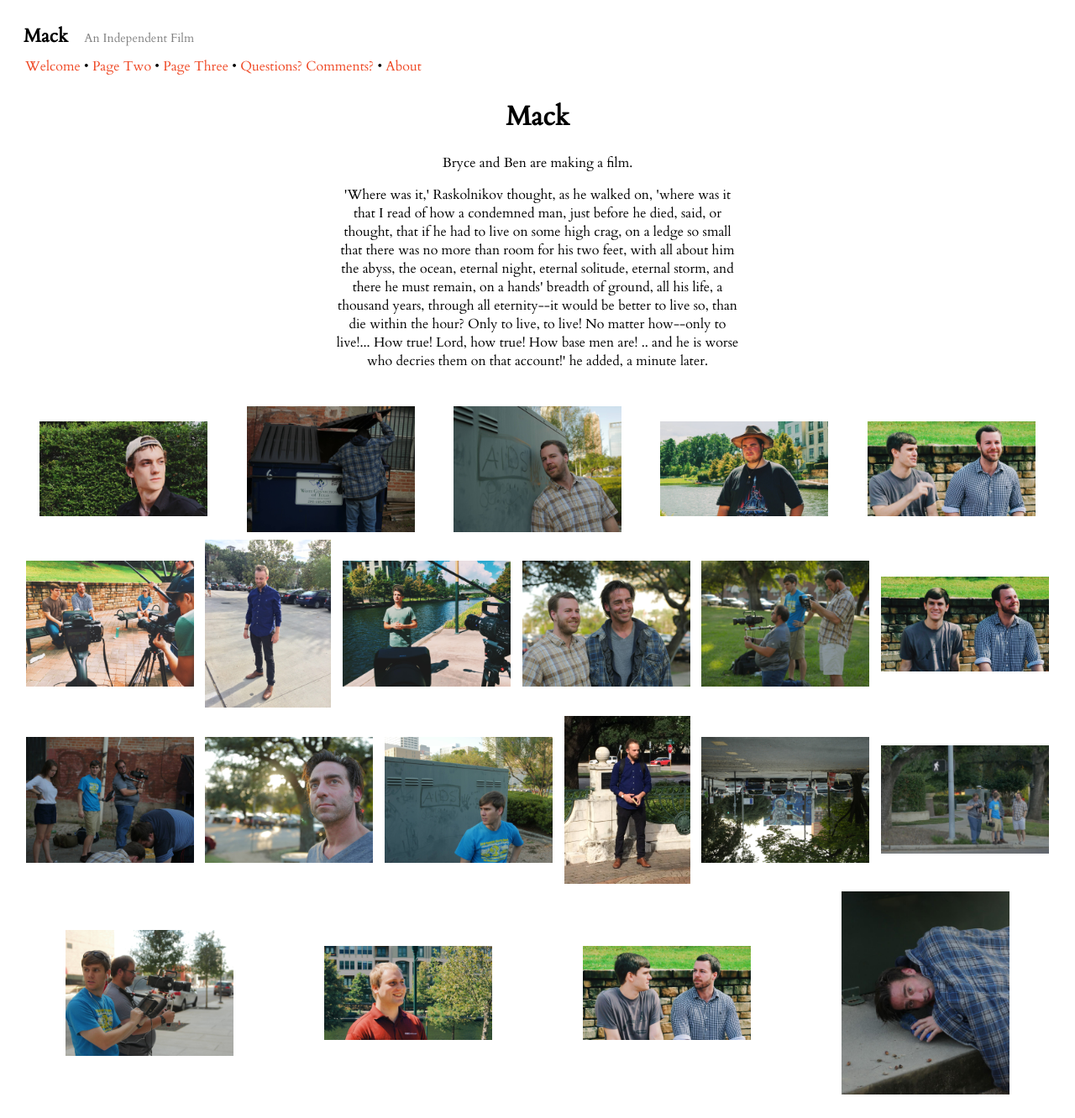
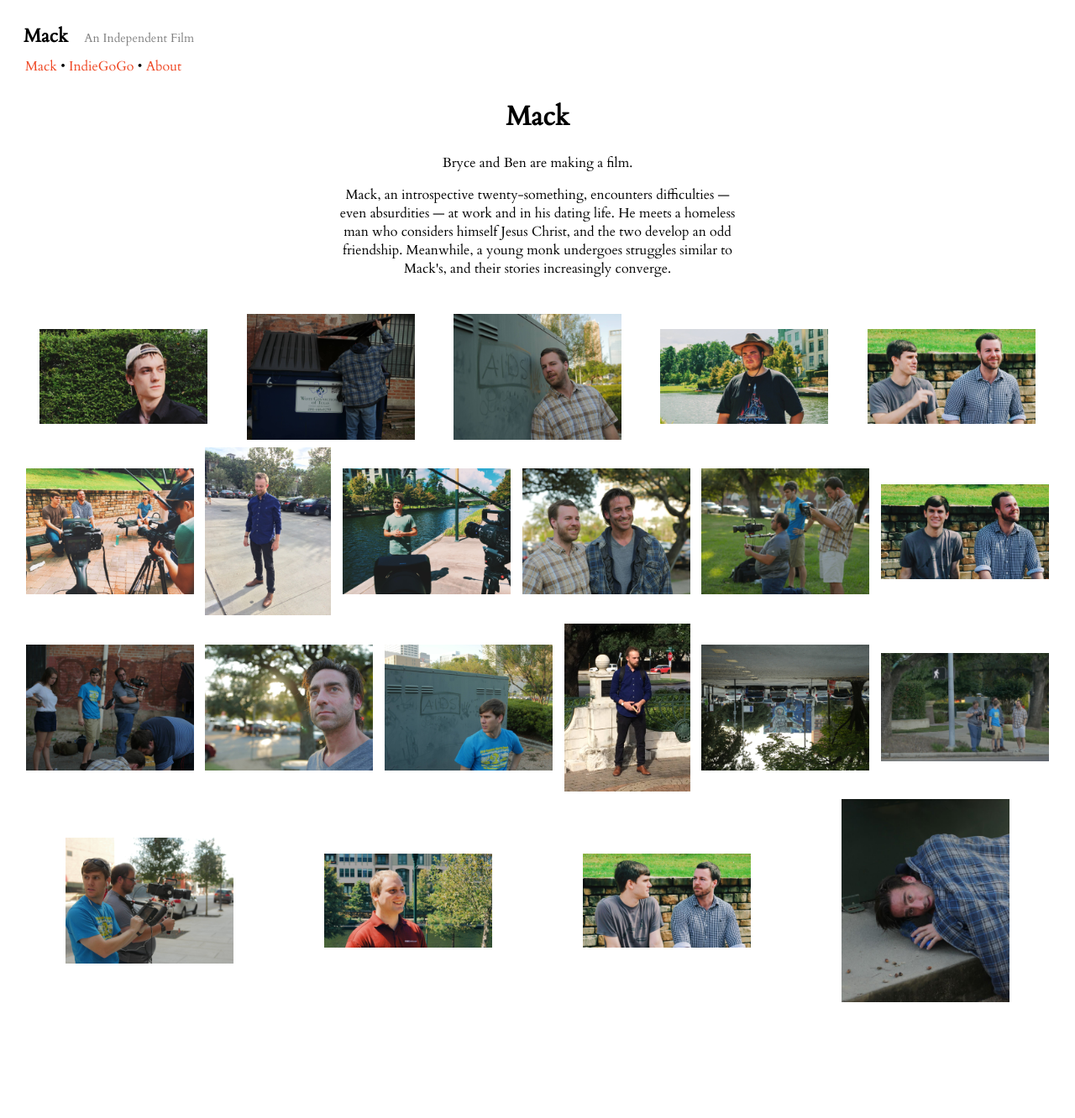
Before and after one commit to mackfilm/mackfilm, a Jekyll site: the page built from index.html, in a window 1280 px wide. Shown: the whole page at 84% size. Built offline with Jekyll 4.4.1, drawn with Linux system fonts in a browser that asks for light colours; after the commit the page ends 1222 px from its top, so only the background shows below that.

Commit message:
fixed photo gallery and navigation

```diff
--- a/_config.yml
+++ b/_config.yml
@@ -15,12 +15,9 @@
 url:   'http://mackfilm.github.io/'
 
 nav:
-- { title: 'Welcome',              href: 'index.html' }
-- { title: 'Page Two',             href: 'two.html' }
-- { title: 'Page Three',           href: 'three.html' }
-- { title: 'Questions? Comments?', href: 'questions' }
-- { title: 'About',                href: 'about' }
-
+- { title: 'Mack',                 href: 'index.html' }
+- { title: 'IndieGoGo',            href: 'https://www.indiegogo.com/projects/mack--3#/' }
+- { title: 'About',                href: 'about.html' }
 
 #########################
 # more settings
--- a/index.html
+++ b/index.html
@@ -58,15 +58,11 @@
       Bryce and Ben are making a film.
     </p>
     <p class='text-center'>
-      'Where was it,' Raskolnikov thought, as he walked on, 'where was it that I
-      read of how a condemned man, just before he died, said, or thought, that if
-      he had to live on some high crag, on a ledge so small that there was no more
-      than room for his two feet, with all about him the abyss, the ocean, eternal
-      night, eternal solitude, eternal storm, and there he must remain, on a hands'
-      breadth of ground, all his life, a thousand years, through all eternity--it
-      would be better to live so, than die within the hour? Only to live, to live!
-      No matter how--only to live!... How true! Lord, how true! How base men are! ..
-      and he is worse who decries them on that account!' he added, a minute later.
+      Mack, an introspective twenty-something, encounters difficulties — even
+      absurdities — at work and in his dating life. He meets a homeless man who
+      considers himself Jesus Christ, and the two develop an odd friendship.
+      Meanwhile, a young monk undergoes struggles similar to Mack's, and their
+      stories increasingly converge.
     </p>
     <br>
   </div>
```
Also changed, not shown: about.html (added).
